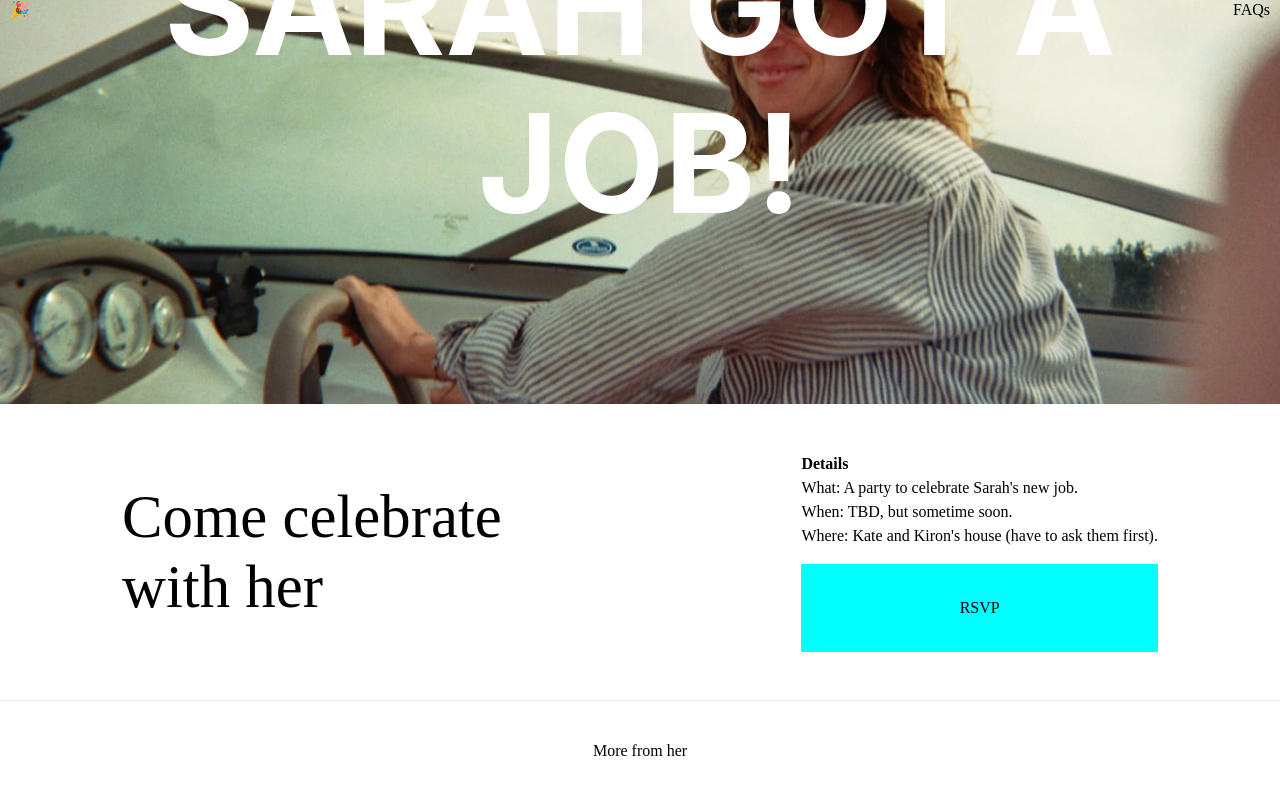
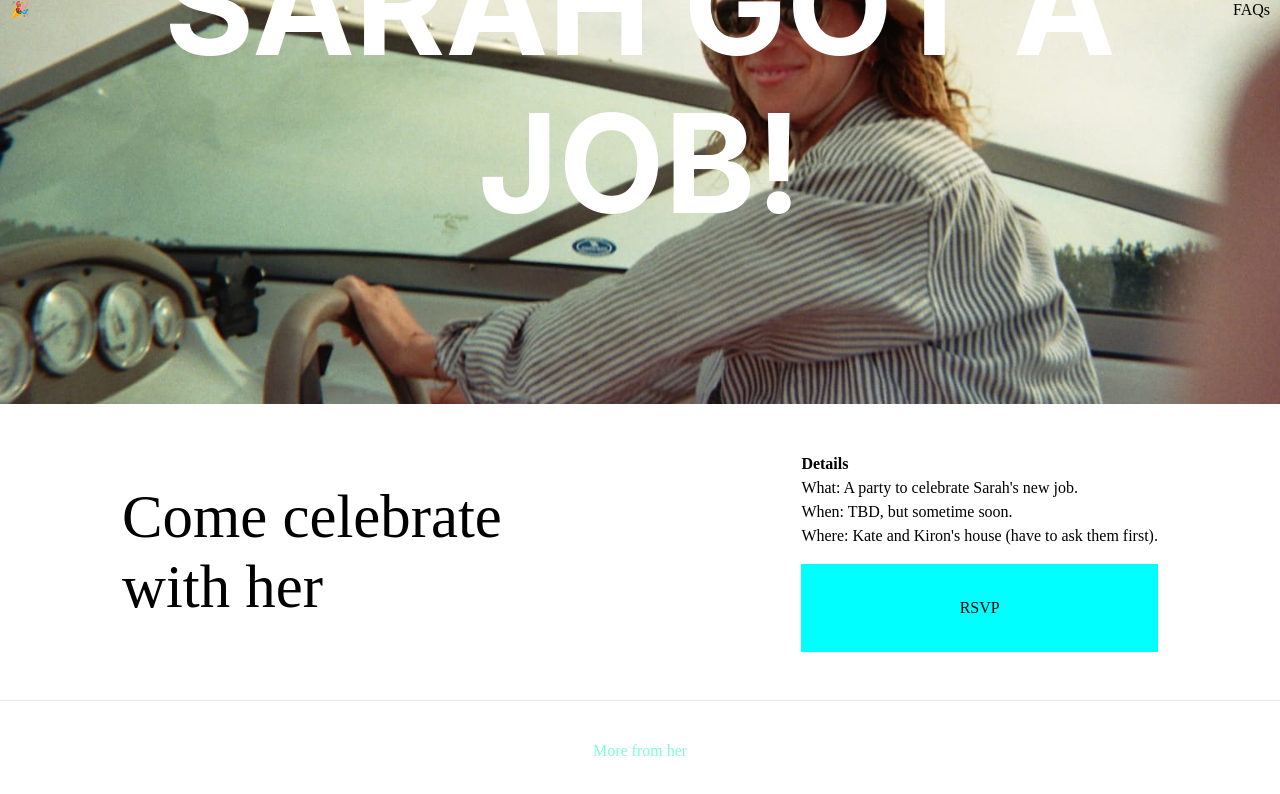
Before and after one commit to sranso/sarah-left-a-job, a Next.js app: page / in a window 1280 px wide. In both pictures the pointer is over the link "More from her". Shown: the part 236-1030 px from the top of the page. Built offline with nearby package versions, Linux system fonts and the light colour scheme.

Commit message:
add color and trans for footer link

```diff
--- a/styles/globals.css
+++ b/styles/globals.css
@@ -67,4 +67,9 @@ footer a {
   align-items: center;
   text-decoration: none;
   color: inherit;
+  transition: .2s ease;
 }
+
+footer a:hover {
+  color: aquamarine;
+}
```
